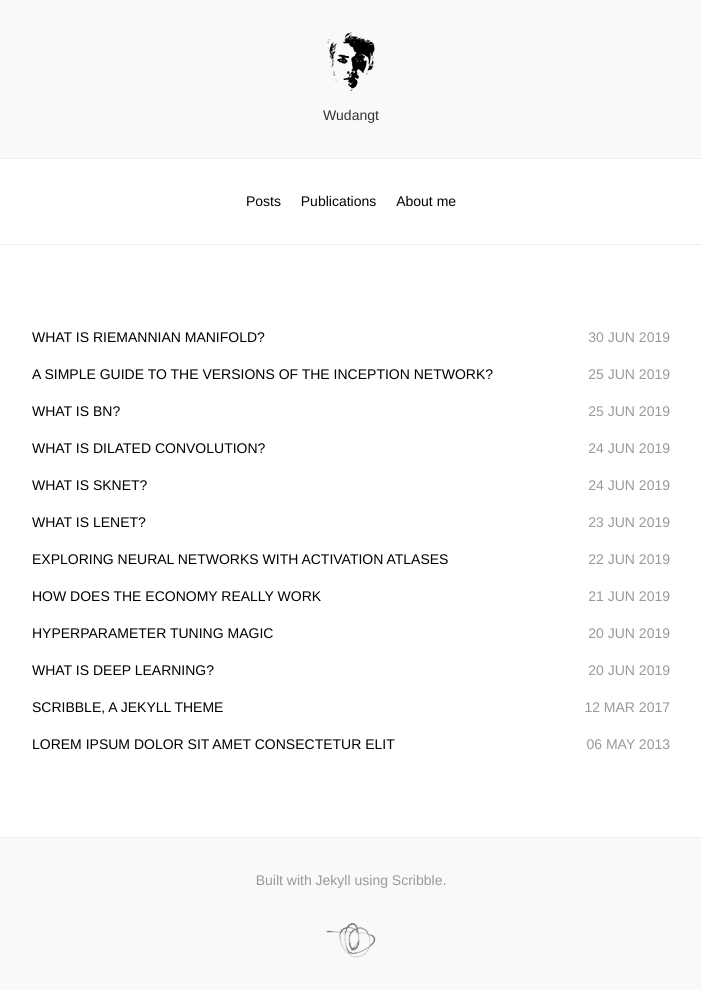
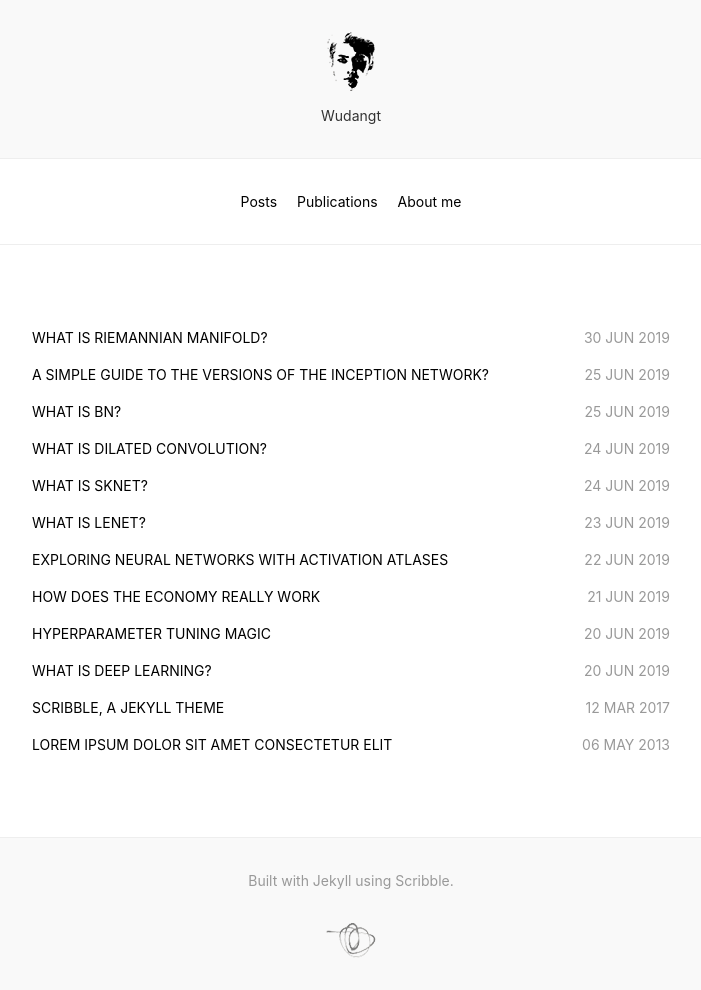
Before and after one commit to wudangt/wudangt.github.io, a Jekyll site: the page built from index.html, in a window 1280 px wide. Shown: the whole page, without its empty margins (289-990 px from the left). Built offline with Jekyll 4.4.1, drawn with Linux system fonts in a browser that asks for light colours; nearby versions of some CDN libraries.

Commit message:
change the fant-family

```diff
--- a/stylesheets/style.css
+++ b/stylesheets/style.css
@@ -1,6 +1,6 @@
 @import "https://unpkg.com/tachyons@4.6.1/css/tachyons.min.css";
-.sans-serif {
-    font-family: "Source Sans Pro", "Helvetica Neue", Helvetica, Arial, sans-serif;
+html {
+    font-family: "Source Sans Pro", "Helvetica Neue", Helvetica, Arial, sans-serif !important;
 }
 .bg-super-white { background: #f9f9f9; }
 .top-50 { top: 50% }
```
